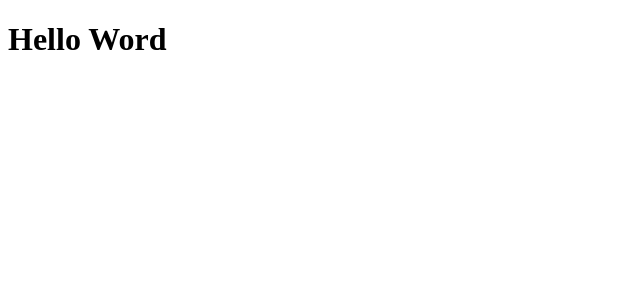
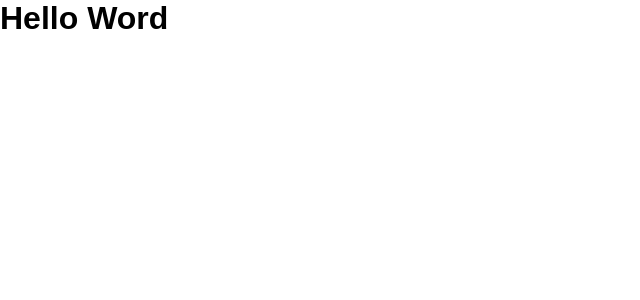
Before and after one commit to luiz21goncalves/ignite-github-explorer, a React app: page / in a window 1280 px wide. Shown: the top 300 px of the page, without its empty margins (0-640 px from the left). Built offline with nearby package versions, Linux system fonts and the light colour scheme.

Commit message:
feat: configure import css

```diff
--- a/package.json
+++ b/package.json
@@ -18,7 +18,9 @@
     "@babel/preset-react": "^7.13.13",
     "babel-loader": "^8.2.2",
     "cross-env": "^7.0.3",
+    "css-loader": "^5.2.4",
     "html-webpack-plugin": "^5.3.1",
+    "style-loader": "^2.0.0",
     "webpack": "^5.35.1",
     "webpack-cli": "^4.6.0",
     "webpack-dev-server": "^3.11.2"
--- a/src/App.jsx
+++ b/src/App.jsx
@@ -1,3 +1,5 @@
+import './styles/global.css'
+
 function App() {
   return <h1>Hello Word</h1>
 }
--- /dev/null
+++ b/src/styles/global.css
@@ -0,0 +1,9 @@
+* {
+  margin: 0;
+  border: 0;
+  box-sizing: border-box;
+}
+
+body {
+  font-family: Arial, Helvetica, sans-serif;
+}
--- a/webpack.config.js
+++ b/webpack.config.js
@@ -28,6 +28,11 @@
         test: /\.jsx$/,
         exclude: /node_modules/,
         use: 'babel-loader'
+      },
+      {
+        test: /\.css$/,
+        exclude: /node_modules/,
+        use: ['style-loader', 'css-loader']
       }
     ]
   }
```
Also changed, not shown: 1 other file (tests, documents, lock files or other folders).
